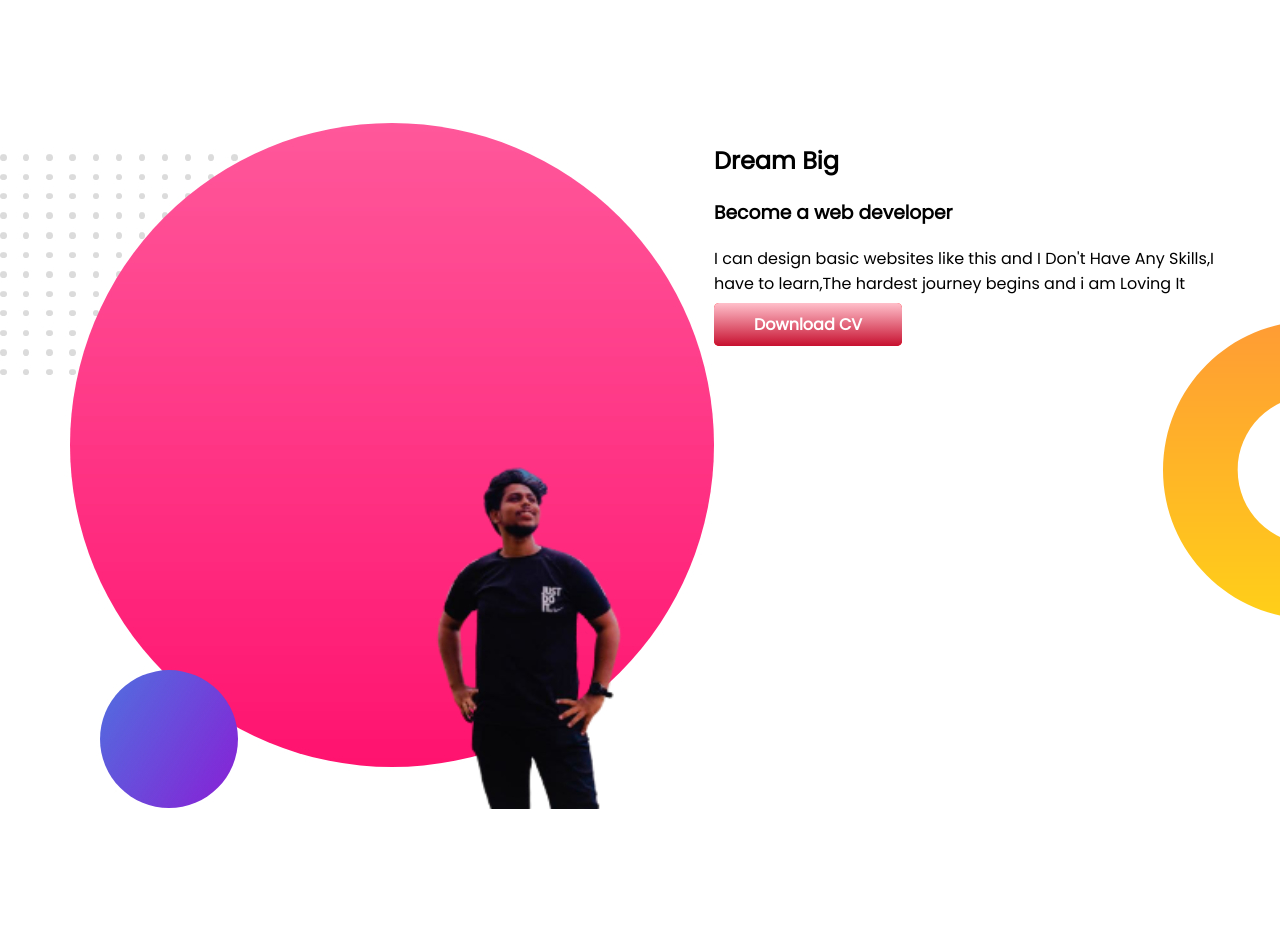
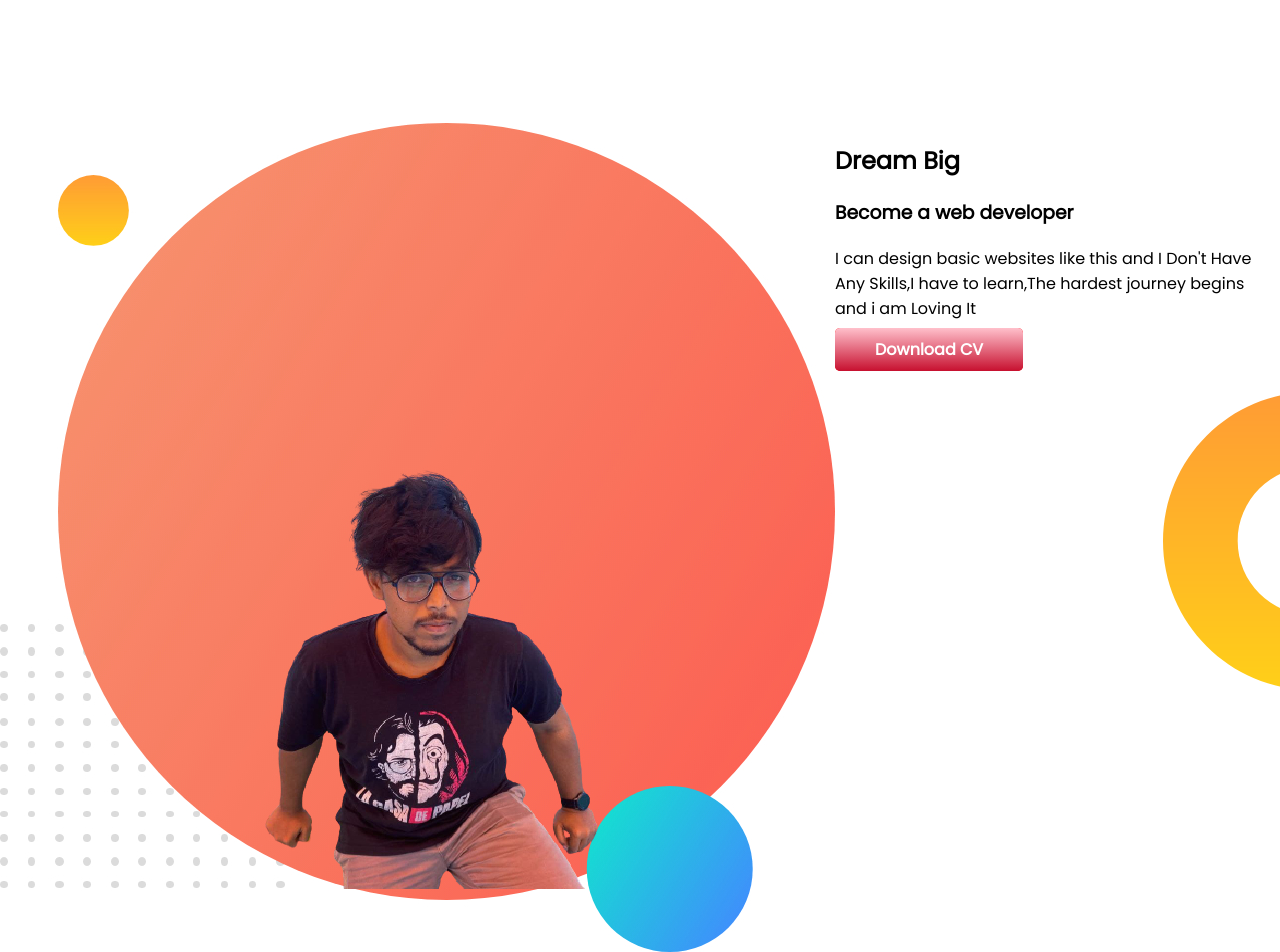
Before and after one commit to ShahnewajNomi/nomi-portfolio, a plain HTML site: page index.html in a window 1280 px wide. Shown: the part 720-1672 px from the top of the page. Drawn offline with Linux system fonts and the light colour scheme; a web font is replaced by a local one.

Commit message:
add new picture

```diff
--- a/index.html
+++ b/index.html
@@ -29,7 +29,7 @@
     </section>
     <section class="dreambig">
         <div >
-            <img src="images/1.jpg" alt="hehe">
+            <img src="images/3.jpg" alt="hehe">
 
         </div>
         <div class="hw">
```
Also changed, not shown: images/3.jpg (added).
